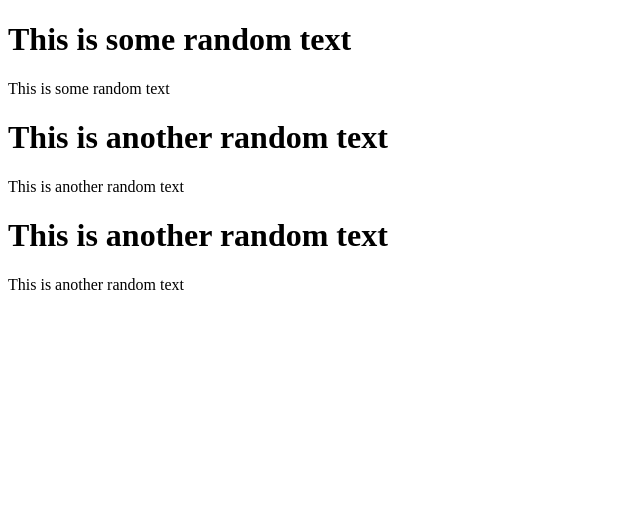
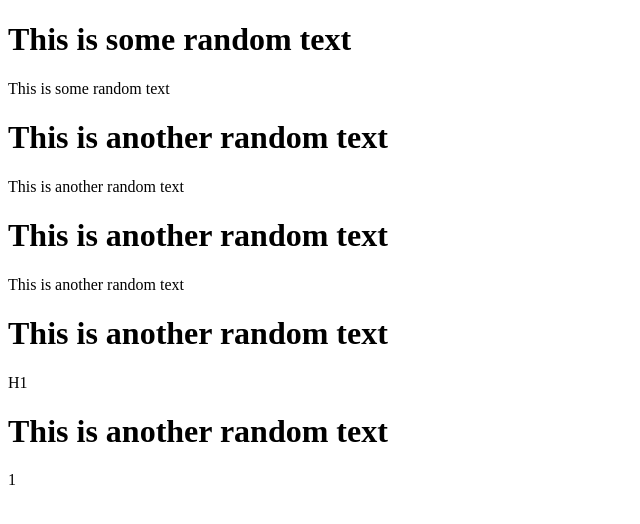
Before and after one commit to soloasiedu/JavascriptFundamentals, a plain HTML site: page DOMNavigation/index.html in a window 1280 px wide. Shown: the whole page, without its empty margins (0-640 px from the left). Drawn offline with Linux system fonts and the light colour scheme.

Commit message:
more lines added

```diff
--- a/DOMNavigation/index.html
+++ b/DOMNavigation/index.html
@@ -20,13 +20,21 @@
           <h1 id="thirdh1">This is another random text</h1>
 
           <p id="thirdp"></p>
+          <h1 id="fourthh1">This is another random text</h1>
+
+          <p id="fourthp"></p>
+          <h1 id="fifthh1">This is another random text</h1>
+
+          <p id="fifthp"></p>
 
           <script>
             document.getElementById("firstp").innerHTML = document.getElementById('firsth1').innerHTML;
             document.getElementById('secondp').innerHTML = document.getElementById('secondh1').firstChild.nodeValue;
             document.getElementById('thirdp').innerHTML = document.getElementById('thirdh1').childNodes[0].nodeValue;
-            alert(document.body.innerHTML);
-            alert(document.documentElement.innerHTML);
+            // alert(document.body.innerHTML);
+            // alert(document.documentElement.innerHTML);
+            document.getElementById('fourthp').innerHTML = document.getElementById('fourthh1').nodeName;
+            document.getElementById('fifthp').innerHTML = document.getElementById('fifthh1').nodeType;
           </script>
     </body>
 
```
